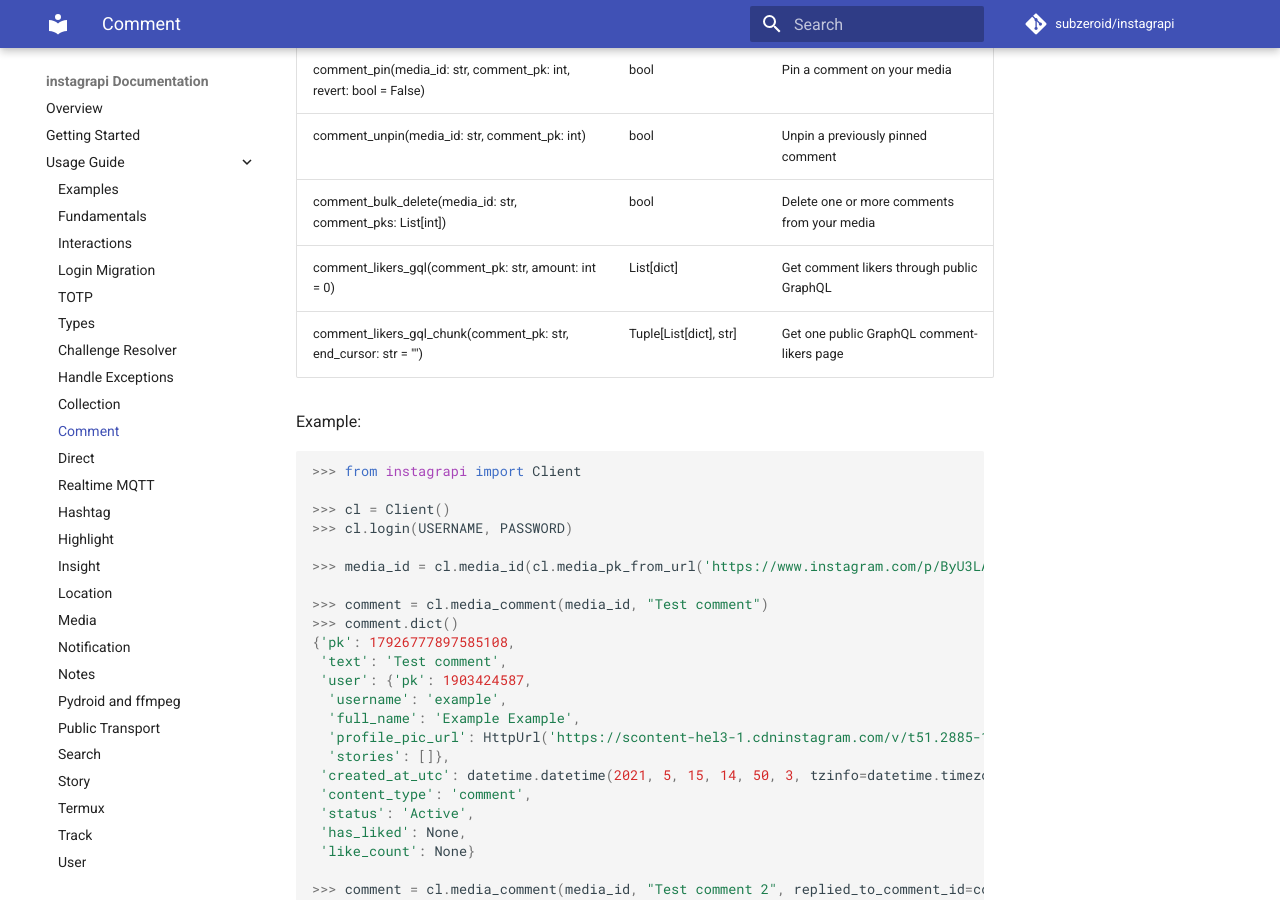
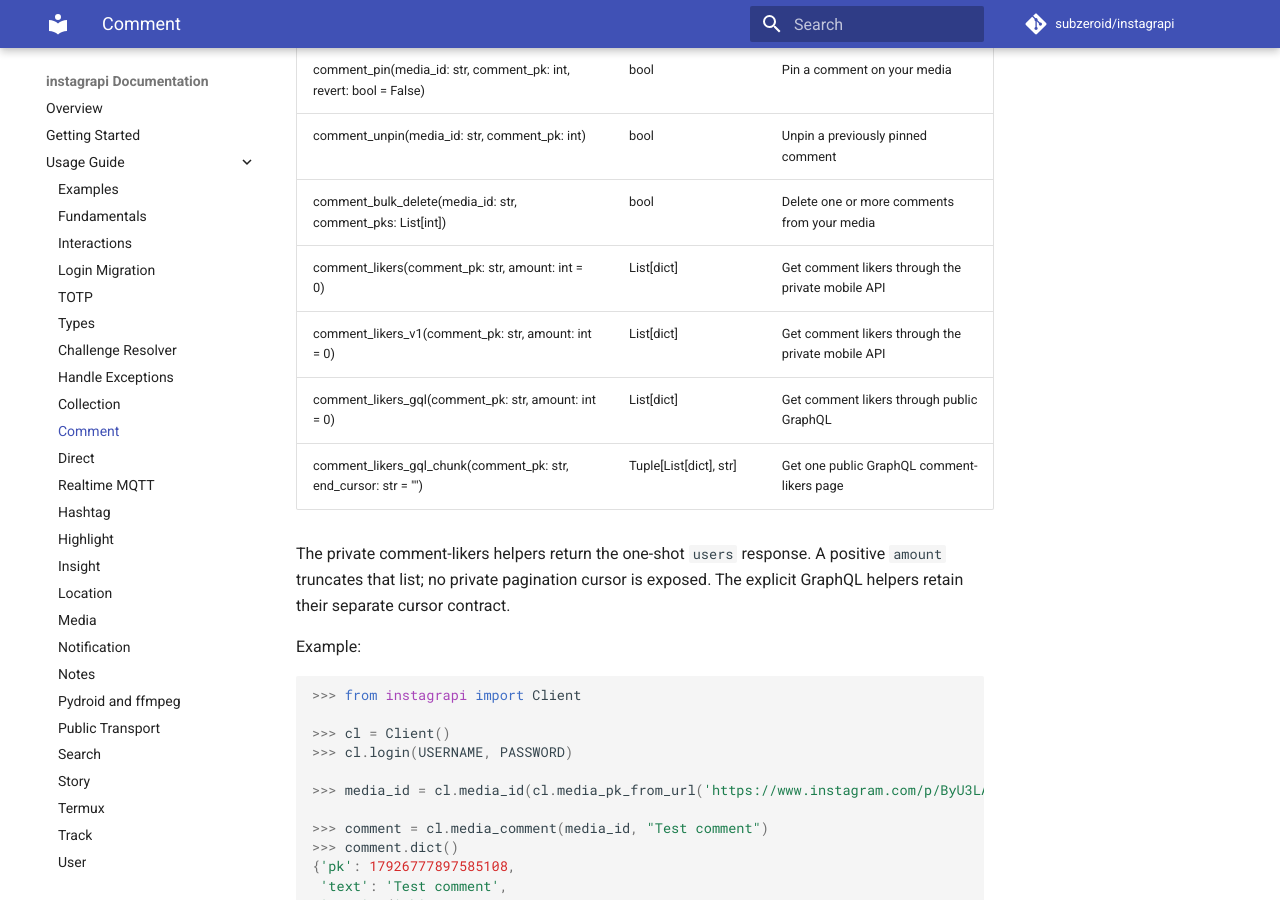
Before and after one commit to del-bestdev/instagrapi, an MkDocs documentation site: the page built from docs/usage-guide/comment.md, in a window 1280 px wide and 900 px high, scrolled down 1677 px. Built offline with MkDocs 1.6.1 and Material for MkDocs 9.7.7, drawn with Linux system fonts in a browser that asks for light colours; comment, search, counter and statistics services are not loaded; the version menu is left out.

Commit message:
docs: describe private comment likers

```diff
--- a/docs/usage-guide/comment.md
+++ b/docs/usage-guide/comment.md
@@ -26,9 +26,12 @@ Post comment, viewing, like and unlike comments
 | comment_pin(media_id: str, comment_pk: int, revert: bool = False) | bool | Pin a comment on your media |
 | comment_unpin(media_id: str, comment_pk: int) | bool | Unpin a previously pinned comment |
 | comment_bulk_delete(media_id: str, comment_pks: List[int]) | bool | Delete one or more comments from your media |
+| comment_likers(comment_pk: str, amount: int = 0) | List\[dict] | Get comment likers through the private mobile API |
+| comment_likers_v1(comment_pk: str, amount: int = 0) | List\[dict] | Get comment likers through the private mobile API |
 | comment_likers_gql(comment_pk: str, amount: int = 0) | List\[dict] | Get comment likers through public GraphQL |
 | comment_likers_gql_chunk(comment_pk: str, end_cursor: str = "") | Tuple[List\[dict], str] | Get one public GraphQL comment-likers page |
 
+The private comment-likers helpers return the one-shot `users` response. A positive `amount` truncates that list; no private pagination cursor is exposed. The explicit GraphQL helpers retain their separate cursor contract.
 
 Example:
 
```
